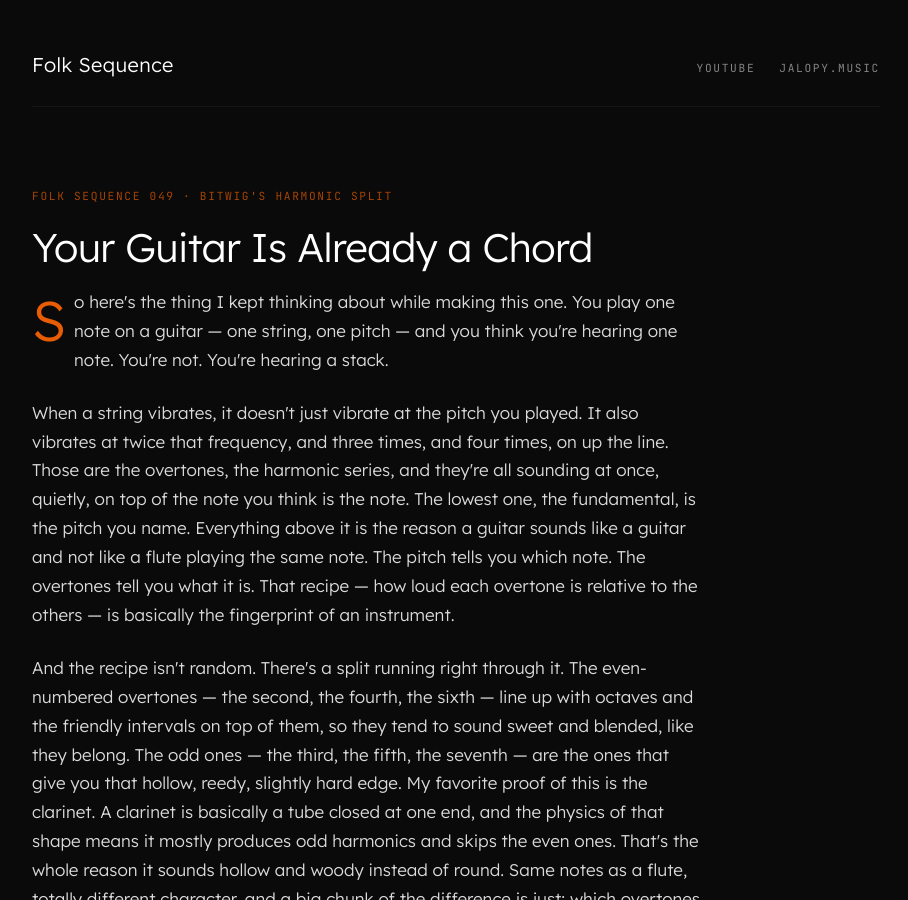
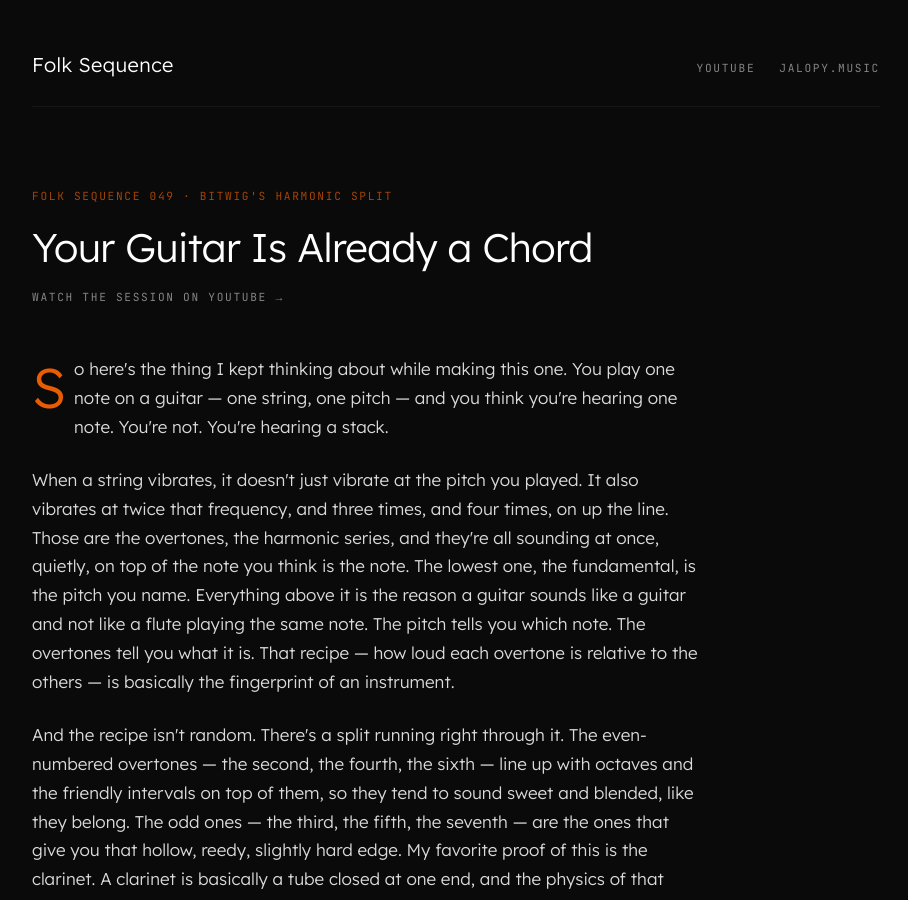
Before and after one commit to folk-sequence/folk-sequence.github.io, a Jekyll site: the page built from 049-your-guitar-is-already-a-chord.md, in a window 1280 px wide and 900 px high. Shown: the whole window, without its empty margins (184-1092 px from the left). Built offline with Jekyll 4.4.1, drawn with Linux system fonts in a browser that asks for light colours; part of the change alters nothing that is shown.

Commit message:
Add YouTube link to 049-your-guitar-is-already-a-chord.md

```diff
--- a/049-your-guitar-is-already-a-chord.md
+++ b/049-your-guitar-is-already-a-chord.md
@@ -4,6 +4,7 @@ title: "Your Guitar Is Already a Chord"
 episode: "049"
 topic: "Bitwig's Harmonic Split"
 description: "Your Guitar Is Already a Chord — companion essay for Folk Sequence 049"
+youtube: "https://youtu.be/Va1sDng5gcc"
 ---
 
 So here's the thing I kept thinking about while making this one. You play one note on a guitar — one string, one pitch — and you think you're hearing one note. You're not. You're hearing a stack.
```
